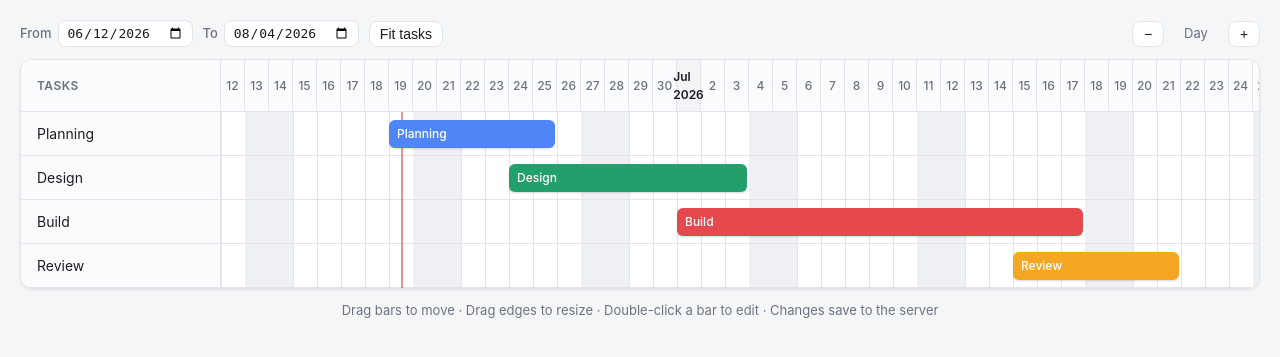
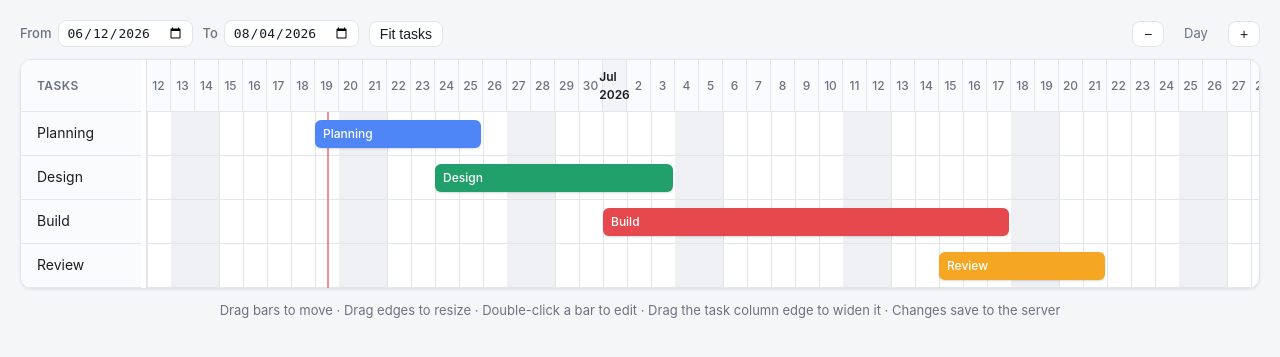
Before and after one commit to abdalrahimnaser/custom_apps, a Flask app: page / in a window 1280 px wide. Shown: the part 63-420 px from the top of the page. Run offline with Flask 3, Linux system fonts and the light colour scheme.

Commit message:
UI changes w/ desc field

```diff
--- a/gant_chart/app.py
+++ b/gant_chart/app.py
@@ -42,6 +42,8 @@
     required = {"id", "name", "start", "end", "color"}
     if not required.issubset(task.keys()):
         return False
+    if not isinstance(task.get("description", ""), str):
+        return False
     if not task["name"].strip():
         return False
     if task["start"] > task["end"]:
--- a/gant_chart/static/app.js
+++ b/gant_chart/static/app.js
@@ -7,11 +7,18 @@
 const COLORS = ["#4f86f7", "#22a06b", "#e5484d", "#f5a623", "#9b59b6", "#1abc9c"];
 
 const WINDOW_STORAGE_KEY = "gantt-window";
+const SIDEBAR_WIDTH_KEY = "gantt-sidebar-width";
+const SIDEBAR_MIN = 120;
+const SIDEBAR_MAX = 480;
+const SIDEBAR_DEFAULT = 200;
+const ROW_HEIGHT = 44;
+const ROW_HEIGHT_WITH_DESC = 60;
 
 let tasks = [];
 let zoomIndex = 1;
 let windowStart = null;
 let windowEnd = null;
+let sidebarWidth = SIDEBAR_DEFAULT;
 let editingId = null;
 let saveTimer = null;
 
@@ -55,6 +62,65 @@
 
 function setHint(text) {
   if (hintEl) hintEl.textContent = text;
+}
+
+function escapeHtml(str) {
+  return String(str)
+    .replace(/&/g, "&amp;")
+    .replace(/</g, "&lt;")
+    .replace(/>/g, "&gt;")
+    .replace(/"/g, "&quot;");
+}
+
+function escapeAttr(str) {
+  return escapeHtml(str).replace(/'/g, "&#39;");
+}
+
+function rowHeight(task) {
+  return task.description?.trim() ? ROW_HEIGHT_WITH_DESC : ROW_HEIGHT;
+}
+
+function totalChartHeight() {
+  return tasks.reduce((sum, t) => sum + rowHeight(t), 0);
+}
+
+function loadSidebarWidth() {
+  const saved = Number(localStorage.getItem(SIDEBAR_WIDTH_KEY));
+  if (Number.isFinite(saved)) applySidebarWidth(saved, { persist: false });
+  else applySidebarWidth(SIDEBAR_DEFAULT, { persist: false });
+}
+
+function applySidebarWidth(width, { persist = true } = {}) {
+  sidebarWidth = Math.max(SIDEBAR_MIN, Math.min(SIDEBAR_MAX, width));
+  document.documentElement.style.setProperty("--sidebar-width", `${sidebarWidth}px`);
+  if (persist) localStorage.setItem(SIDEBAR_WIDTH_KEY, String(sidebarWidth));
+}
+
+function setupSidebarResize() {
+  const handle = document.getElementById("sidebar-resize");
+  if (!handle || handle.dataset.bound) return;
+  handle.dataset.bound = "1";
+
+  handle.addEventListener("pointerdown", (e) => {
+    e.preventDefault();
+    const startX = e.clientX;
+    const startWidth = sidebarWidth;
+    handle.classList.add("resizing");
+    handle.setPointerCapture?.(e.pointerId);
+
+    const onMove = (ev) => {
+      applySidebarWidth(startWidth + (ev.clientX - startX));
+    };
+
+    const onUp = () => {
+      handle.classList.remove("resizing");
+      document.removeEventListener("pointermove", onMove);
+      document.removeEventListener("pointerup", onUp);
+    };
+
+    document.addEventListener("pointermove", onMove);
+    document.addEventListener("pointerup", onUp);
+  });
 }
 
 function parseDate(str) {
@@ -166,14 +232,22 @@
   }
 
   sidebar.innerHTML = `<div class="sidebar-header">Tasks</div>` +
-    tasks.map((t) => `<div class="task-label" data-id="${t.id}" title="${t.name}">${t.name}</div>`).join("");
+    tasks.map((t) => {
+      const h = rowHeight(t);
+      const desc = t.description?.trim();
+      return `<div class="task-label${desc ? " has-description" : ""}" data-id="${t.id}" style="height:${h}px" title="${escapeAttr(t.name)}">
+        <span class="task-name">${escapeHtml(t.name)}</span>
+        ${desc ? `<span class="task-description">${escapeHtml(desc)}</span>` : ""}
+      </div>`;
+    }).join("");
 
+  const chartHeight = totalChartHeight();
   timelineHeader.style.width = width + "px";
   timelineHeader.innerHTML = buildHeaderCells(bounds, totalDays);
 
   timelineBody.style.width = width + "px";
   timelineBody.innerHTML =
-    `<div class="grid-overlay" style="width:${width}px;height:${tasks.length * 44}px">` +
+    `<div class="grid-overlay" style="width:${width}px;height:${chartHeight}px">` +
     buildGrid(bounds, totalDays) + buildTodayLine(bounds) +
     `</div>` +
     tasks.map((t) => buildTaskRow(t, bounds)).join("");
@@ -248,11 +322,12 @@
   const end = parseDate(task.end);
   const left = daysBetween(bounds.start, start) * ppd;
   const width = Math.max((daysBetween(start, end) + 1) * ppd - 2, 8);
+  const h = rowHeight(task);
 
-  return `<div class="timeline-row">
-    <div class="task-bar" data-id="${task.id}" style="left:${left}px;width:${width}px;background:${task.color}" title="${task.name}: ${task.start} → ${task.end}">
+  return `<div class="timeline-row" style="height:${h}px">
+    <div class="task-bar" data-id="${task.id}" style="left:${left}px;width:${width}px;background:${task.color}" title="${escapeAttr(task.name)}: ${task.start} → ${task.end}">
       <span class="resize-handle left" data-resize="start"></span>
-      ${task.name}
+      ${escapeHtml(task.name)}
       <span class="resize-handle right" data-resize="end"></span>
     </div>
   </div>`;
@@ -343,6 +418,7 @@
 
   document.getElementById("dialog-title").textContent = "Edit task";
   document.getElementById("task-name").value = task.name;
+  document.getElementById("task-description").value = task.description || "";
   document.getElementById("task-start").value = task.start;
   document.getElementById("task-end").value = task.end;
   document.getElementById("task-color").value = task.color;
@@ -358,6 +434,7 @@
 
   document.getElementById("dialog-title").textContent = "Add task";
   document.getElementById("task-name").value = "";
+  document.getElementById("task-description").value = "";
   document.getElementById("task-start").value = today;
   document.getElementById("task-end").value = end;
   document.getElementById("task-color").value = COLORS[tasks.length % COLORS.length];
@@ -369,17 +446,20 @@
 form.addEventListener("submit", (e) => {
   e.preventDefault();
   const name = document.getElementById("task-name").value.trim();
+  const description = document.getElementById("task-description").value.trim();
   const start = document.getElementById("task-start").value;
   const end = document.getElementById("task-end").value;
   const color = document.getElementById("task-color").value;
 
   if (!name || !start || !end || start > end) return;
 
+  const payload = { name, description, start, end, color };
+
   if (editingId) {
     const task = tasks.find((t) => t.id === editingId);
-    if (task) Object.assign(task, { name, start, end, color });
+    if (task) Object.assign(task, payload);
   } else {
-    tasks.push({ id: crypto.randomUUID(), name, start, end, color });
+    tasks.push({ id: crypto.randomUUID(), ...payload });
   }
 
   dialog.close();
@@ -439,7 +519,11 @@
     try {
       const imported = JSON.parse(reader.result);
       if (Array.isArray(imported) && imported.every((t) => t.name && t.start && t.end)) {
-        tasks = imported.map((t) => ({ ...t, id: t.id || crypto.randomUUID() }));
+        tasks = imported.map((t) => ({
+          ...t,
+          id: t.id || crypto.randomUUID(),
+          description: t.description || "",
+        }));
         updateAndSave();
       }
     } catch (_) {}
@@ -449,8 +533,10 @@
 });
 
 async function init() {
+  loadSidebarWidth();
+  setupSidebarResize();
   try {
-    tasks = await loadTasks();
+    tasks = (await loadTasks()).map((t) => ({ ...t, description: t.description || "" }));
     ensureWindow();
     render();
   } catch {
--- a/gant_chart/static/index.html
+++ b/gant_chart/static/index.html
@@ -41,7 +41,10 @@
 
     <div class="chart-wrapper">
       <div class="chart" id="chart">
-        <div class="sidebar" id="sidebar"></div>
+        <div class="sidebar-panel">
+          <div class="sidebar" id="sidebar"></div>
+          <div class="sidebar-resize-handle" id="sidebar-resize" title="Drag to resize task column"></div>
+        </div>
         <div class="timeline-area">
           <div class="timeline-header" id="timeline-header"></div>
           <div class="timeline-body" id="timeline-body"></div>
@@ -49,7 +52,7 @@
       </div>
     </div>
 
-    <p class="hint">Drag bars to move · Drag edges to resize · Double-click a bar to edit · Changes save to the server</p>
+    <p class="hint">Drag bars to move · Drag edges to resize · Double-click a bar to edit · Drag the task column edge to widen it · Changes save to the server</p>
   </div>
 
   <dialog id="task-dialog">
@@ -58,6 +61,10 @@
       <label>
         Name
         <input type="text" id="task-name" required autofocus>
+      </label>
+      <label>
+        Description
+        <textarea id="task-description" rows="2" placeholder="Optional notes shown beneath the task name"></textarea>
       </label>
       <div class="form-row">
         <label>
--- a/gant_chart/static/styles.css
+++ b/gant_chart/static/styles.css
@@ -164,11 +164,43 @@
   min-height: 200px;
 }
 
+.sidebar-panel {
+  display: flex;
+  flex-shrink: 0;
+  position: relative;
+}
+
 .sidebar {
   width: var(--sidebar-width);
   flex-shrink: 0;
+  border-right: none;
+  background: #fafbfc;
+}
+
+.sidebar-resize-handle {
+  width: 6px;
+  flex-shrink: 0;
+  cursor: col-resize;
+  background: transparent;
   border-right: 1px solid var(--border);
-  background: #fafbfc;
+  position: relative;
+  z-index: 3;
+  touch-action: none;
+}
+
+.sidebar-resize-handle::after {
+  content: "";
+  position: absolute;
+  top: 0;
+  bottom: 0;
+  left: -3px;
+  right: -3px;
+}
+
+.sidebar-resize-handle:hover,
+.sidebar-resize-handle.resizing {
+  background: rgba(79, 134, 247, 0.12);
+  border-right-color: var(--primary);
 }
 
 .sidebar-header {
@@ -189,16 +221,34 @@
 }
 
 .task-label {
-  height: var(--row-height);
+  min-height: var(--row-height);
   display: flex;
-  align-items: center;
-  padding: 0 16px;
+  flex-direction: column;
+  justify-content: center;
+  gap: 2px;
+  padding: 6px 16px;
   font-size: 0.875rem;
   border-bottom: 1px solid var(--border);
+  cursor: pointer;
+  overflow: hidden;
+}
+
+.task-name {
   white-space: nowrap;
   overflow: hidden;
   text-overflow: ellipsis;
-  cursor: pointer;
+  max-width: 100%;
+  line-height: 1.3;
+}
+
+.task-description {
+  font-size: 0.75rem;
+  color: var(--muted);
+  white-space: nowrap;
+  overflow: hidden;
+  text-overflow: ellipsis;
+  max-width: 100%;
+  line-height: 1.25;
 }
 
 .task-label:hover {
@@ -285,7 +335,8 @@
 
 .task-bar {
   position: absolute;
-  top: 8px;
+  top: 50%;
+  transform: translateY(-50%);
   height: calc(var(--row-height) - 16px);
   border-radius: 6px;
   cursor: grab;
@@ -382,12 +433,19 @@
 }
 
 #task-form input[type="text"],
-#task-form input[type="date"] {
+#task-form input[type="date"],
+#task-form textarea {
   padding: 8px 12px;
   border: 1px solid var(--border);
   border-radius: var(--radius);
   font-size: 0.9375rem;
   color: var(--text);
+  font-family: inherit;
+}
+
+#task-form textarea {
+  resize: vertical;
+  min-height: 56px;
 }
 
 #task-form input[type="color"] {
```
